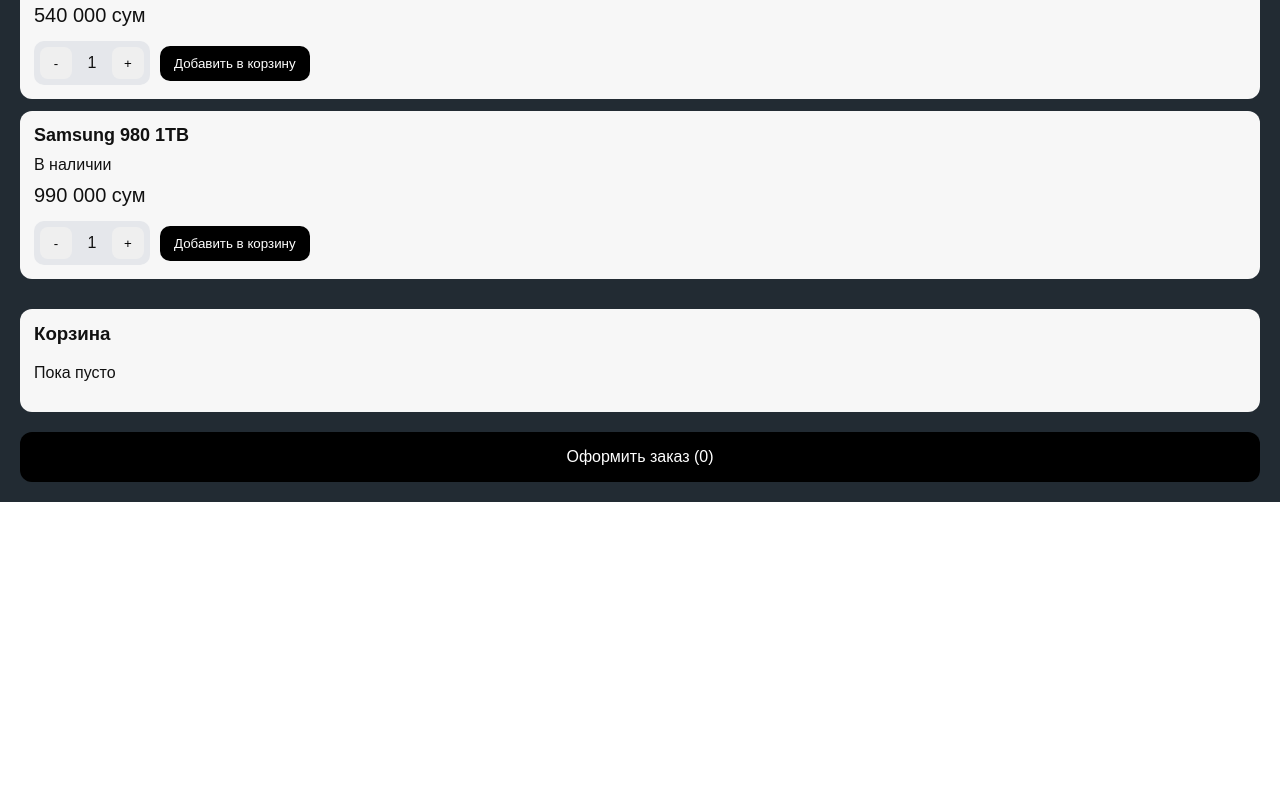
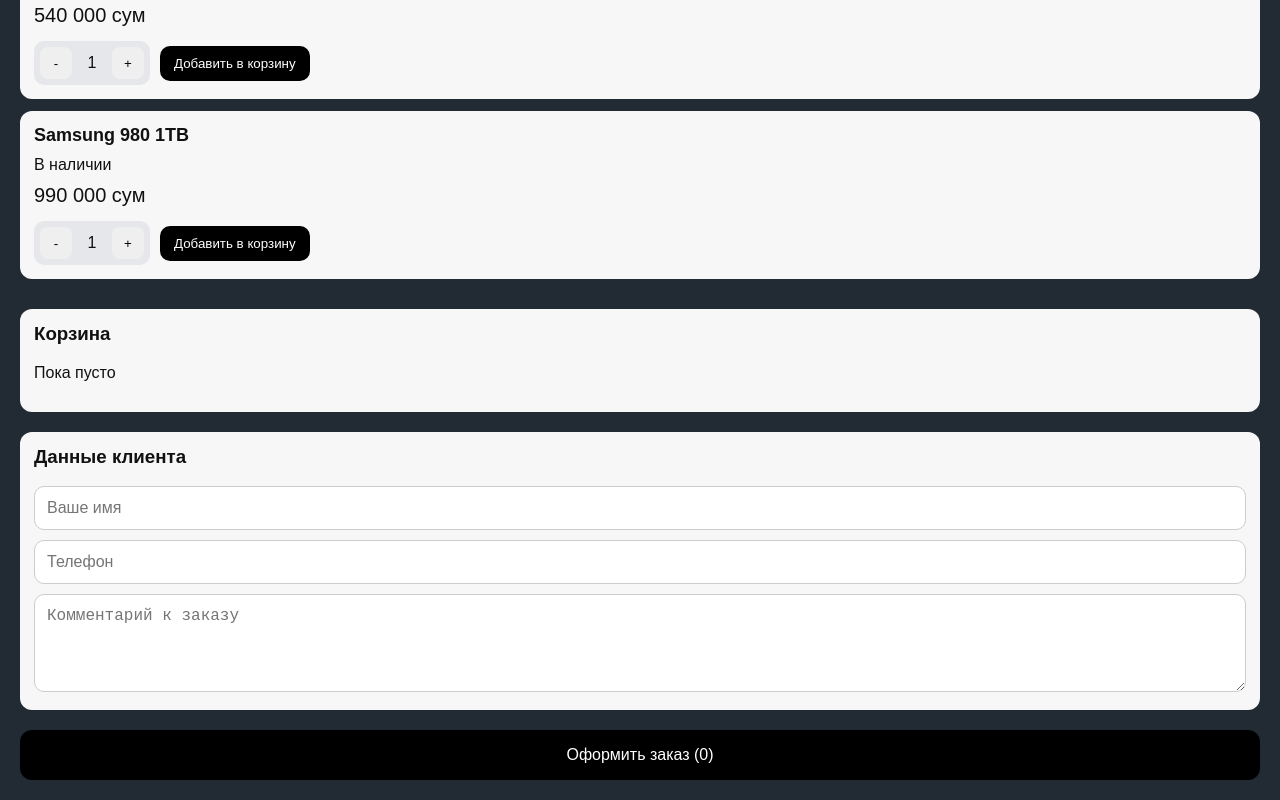
Before and after one commit to doniyormurtazoev-arch/techpoint-webapp, a Next.js app: page / in a window 1280 px wide. Shown: the part 1089-1889 px from the top of the page. Before the commit the page ends 1591 px from the top, so only its background shows below. Built offline with nearby package versions, Linux system fonts and the light colour scheme.

Commit message:
Update page.tsx

```diff
--- a/app/page.tsx
+++ b/app/page.tsx
@@ -55,6 +55,11 @@
   const [qtyMap, setQtyMap] = useState<Record<number, number>>(
     Object.fromEntries(products.map((p) => [p.id, 1]))
   );
+
+  const [name, setName] = useState("");
+  const [phone, setPhone] = useState("");
+  const [comment, setComment] = useState("");
+
   const [loading, setLoading] = useState(false);
   const [successMessage, setSuccessMessage] = useState("");
 
@@ -112,6 +117,16 @@
       return;
     }
 
+    if (!name.trim()) {
+      alert("Введите имя");
+      return;
+    }
+
+    if (!phone.trim()) {
+      alert("Введите телефон");
+      return;
+    }
+
     try {
       setLoading(true);
 
@@ -136,6 +151,11 @@
               username: user.username,
             }
           : null,
+        form: {
+          name: name.trim(),
+          phone: phone.trim(),
+          comment: comment.trim(),
+        },
       };
 
       const res = await fetch("/api/order", {
@@ -154,6 +174,9 @@
       }
 
       setCart([]);
+      setName("");
+      setPhone("");
+      setComment("");
       setSuccessMessage("Заказ успешно отправлен");
       setTimeout(() => setSuccessMessage(""), 2500);
     } catch (error) {
@@ -339,6 +362,64 @@
         )}
       </div>
 
+      <div
+        style={{
+          padding: 14,
+          background: "#f7f7f7",
+          color: "#111",
+          borderRadius: 12,
+          marginBottom: 20,
+        }}
+      >
+        <h3 style={{ marginTop: 0 }}>Данные клиента</h3>
+
+        <input
+          value={name}
+          onChange={(e) => setName(e.target.value)}
+          placeholder="Ваше имя"
+          style={{
+            width: "100%",
+            padding: 12,
+            marginBottom: 10,
+            borderRadius: 10,
+            border: "1px solid #ccc",
+            fontSize: 16,
+            boxSizing: "border-box",
+          }}
+        />
+
+        <input
+          value={phone}
+          onChange={(e) => setPhone(e.target.value)}
+          placeholder="Телефон"
+          style={{
+            width: "100%",
+            padding: 12,
+            marginBottom: 10,
+            borderRadius: 10,
+            border: "1px solid #ccc",
+            fontSize: 16,
+            boxSizing: "border-box",
+          }}
+        />
+
+        <textarea
+          value={comment}
+          onChange={(e) => setComment(e.target.value)}
+          placeholder="Комментарий к заказу"
+          rows={4}
+          style={{
+            width: "100%",
+            padding: 12,
+            borderRadius: 10,
+            border: "1px solid #ccc",
+            fontSize: 16,
+            resize: "vertical",
+            boxSizing: "border-box",
+          }}
+        />
+      </div>
+
       <button
         onClick={sendOrder}
         disabled={loading}
```
